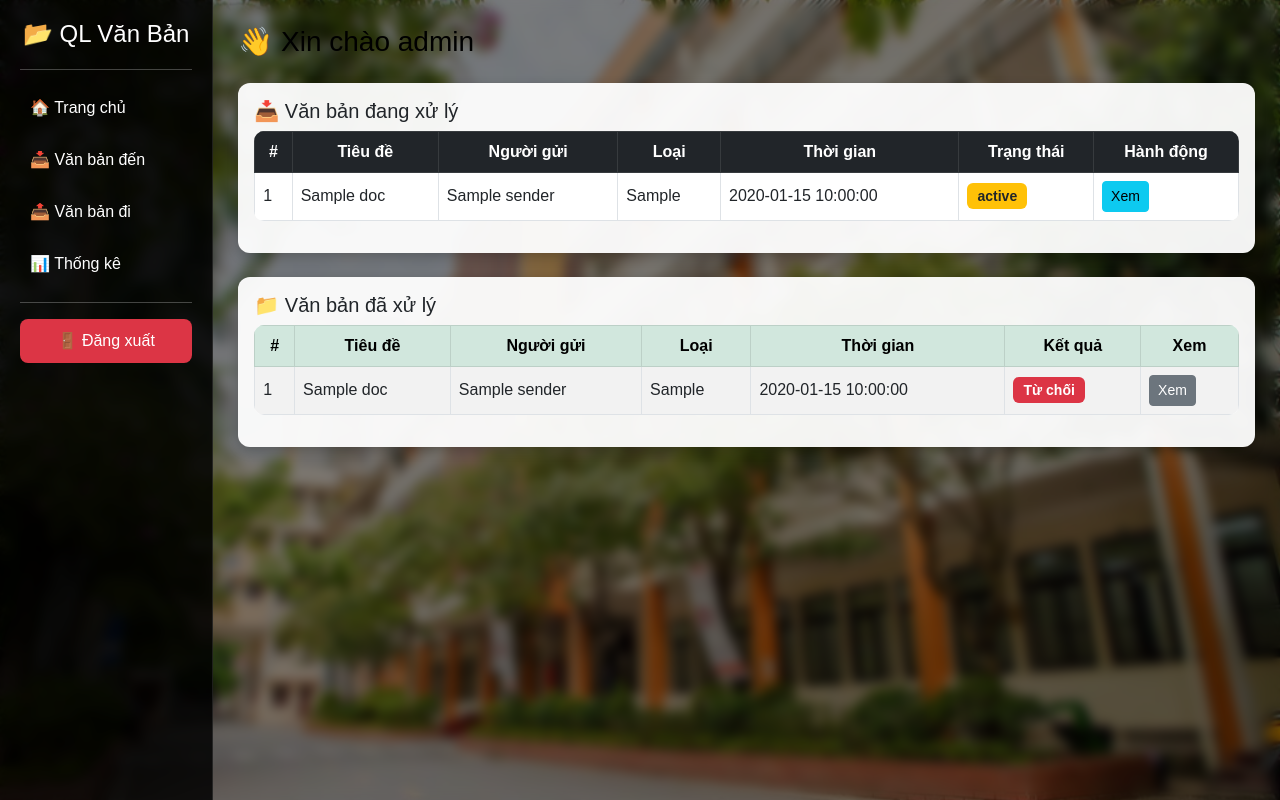
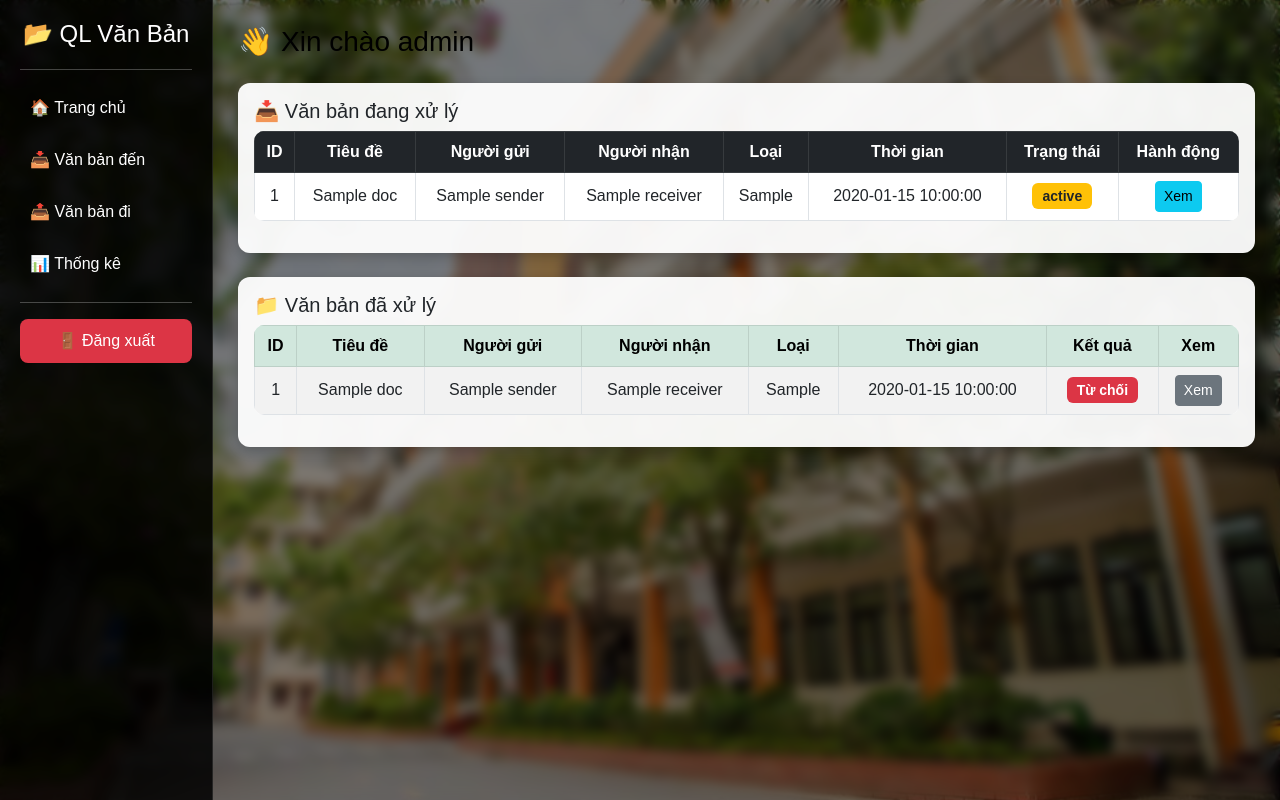
Before and after one commit to duykhanh0811/quanlyvanban, a Flask app: template templates/dashboard.html in a window 1280 px wide. Run offline with Flask 3, Linux system fonts and the light colour scheme; the template is opened without the code that fills it: most values are stand-ins (such as "Sample title", 1, 10 or a date in 2020).

Commit message:
Add files via upload

```diff
--- a/templates/dashboard.html
+++ b/templates/dashboard.html
@@ -4,7 +4,7 @@
 
 <h3 class="mb-4">👋 Xin chào {{role}}</h3>
 
-<!-- ===== FORM GỬI ===== -->
+<!-- ===== FORM SINH VIÊN ===== -->
 {% if role == 'student' %}
 <div class="card p-3 mb-4">
     <h5>📤 Gửi văn bản</h5>
@@ -35,16 +35,49 @@
 </div>
 {% endif %}
 
+
+<!-- ===== FORM VĂN THƯ ===== -->
+{% if role == 'staff' %}
+<div class="card p-3 mb-4">
+    <h5>📤 Tạo văn bản gửi lãnh đạo</h5>
+
+    <form action="/staff_send" method="post" enctype="multipart/form-data">
+        <div class="row">
+            <div class="col">
+                <input class="form-control" name="title" placeholder="Tiêu đề">
+            </div>
+
+            <div class="col">
+                <select class="form-control" name="doc_type">
+                    <option>Thông báo</option>
+                    <option>Công văn</option>
+                </select>
+            </div>
+
+            <div class="col">
+                <input class="form-control" type="file" name="file">
+            </div>
+
+            <div class="col">
+                <button class="btn btn-primary">Gửi lên lãnh đạo</button>
+            </div>
+        </div>
+    </form>
+</div>
+{% endif %}
+
+
 <!-- ===== VĂN BẢN ĐANG XỬ LÝ ===== -->
 <div class="card p-3 mb-4">
     <h5>📥 Văn bản đang xử lý</h5>
 
-    <table class="table table-bordered table-hover">
+    <table class="table table-bordered table-hover text-center">
         <thead class="table-dark">
             <tr>
-                <th>#</th>
+                <th>ID</th>
                 <th>Tiêu đề</th>
                 <th>Người gửi</th>
+                <th>Người nhận</th>
                 <th>Loại</th>
                 <th>Thời gian</th>
                 <th>Trạng thái</th>
@@ -58,6 +91,7 @@
                 <td>{{doc.id}}</td>
                 <td>{{doc.title}}</td>
                 <td>{{doc.sender}}</td>
+                <td>{{doc.receiver}}</td>
                 <td>{{doc.doc_type}}</td>
                 <td>{{doc.created_at}}</td>
                 <td>
@@ -69,14 +103,21 @@
                 <td>
                     <a class="btn btn-sm btn-info" href="/file/{{doc.filename}}">Xem</a>
 
+                    <!-- VĂN THƯ -->
                     {% if role == 'staff' %}
                     <a class="btn btn-success btn-sm" href="/staff_approve/{{doc.id}}">✔</a>
                     <a class="btn btn-warning btn-sm" href="/to_leader/{{doc.id}}">⬆</a>
                     {% endif %}
 
+                    <!-- ADMIN -->
                     {% if role == 'admin' %}
                     <a class="btn btn-success btn-sm" href="/approve/{{doc.id}}">✔</a>
                     <a class="btn btn-danger btn-sm" href="/reject/{{doc.id}}">✖</a>
+
+                    <form action="/send_to_student/{{doc.id}}" method="post" style="display:inline;">
+                        <input name="receiver" placeholder="SV" style="width:80px;">
+                        <button class="btn btn-primary btn-sm">📩</button>
+                    </form>
                     {% endif %}
                 </td>
             </tr>
@@ -85,16 +126,18 @@
     </table>
 </div>
 
+
 <!-- ===== VĂN BẢN ĐÃ XỬ LÝ ===== -->
 <div class="card p-3">
     <h5>📁 Văn bản đã xử lý</h5>
 
-    <table class="table table-bordered table-striped">
+    <table class="table table-bordered table-striped text-center">
         <thead class="table-success">
             <tr>
-                <th>#</th>
+                <th>ID</th>
                 <th>Tiêu đề</th>
                 <th>Người gửi</th>
+                <th>Người nhận</th>
                 <th>Loại</th>
                 <th>Thời gian</th>
                 <th>Kết quả</th>
@@ -108,8 +151,10 @@
                 <td>{{doc.id}}</td>
                 <td>{{doc.title}}</td>
                 <td>{{doc.sender}}</td>
+                <td>{{doc.receiver}}</td>
                 <td>{{doc.doc_type}}</td>
                 <td>{{doc.created_at}}</td>
+
                 <td>
                     {% if doc.status == 'Đã duyệt' %}
                         <span class="badge bg-success">Đã duyệt</span>
@@ -117,6 +162,7 @@
                         <span class="badge bg-danger">Từ chối</span>
                     {% endif %}
                 </td>
+
                 <td>
                     <a class="btn btn-secondary btn-sm" href="/file/{{doc.filename}}">Xem</a>
                 </td>
```
